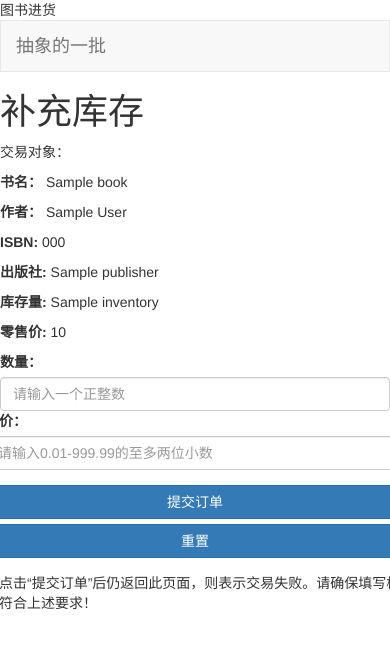
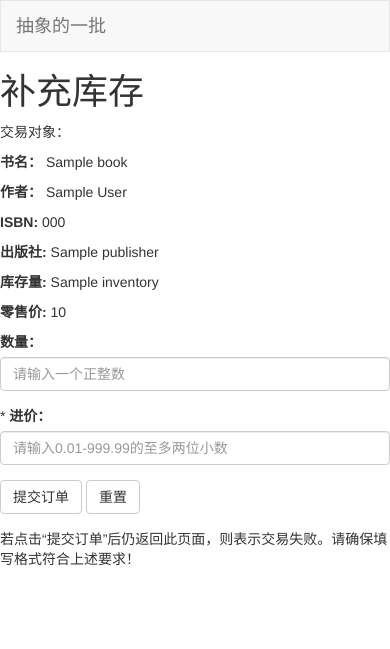
Before and after one commit to jqdai/bookstore_management_system, a Django app: template bookstore/templates/bookstore/add_book.html in a window 390 px wide; the page is wider, and only the part inside the window is pictured. Shown: the top 649 px of that part. Run offline with Django 3.2, Linux system fonts and the light colour scheme; the template is opened without the code that fills it: most values are stand-ins (such as "Sample title", 1, 10 or a date in 2020).

Commit message:
Update add_book.html

```diff
--- a/bookstore/templates/bookstore/add_book.html
+++ b/bookstore/templates/bookstore/add_book.html
@@ -1,5 +1,4 @@
 {% extends "base.html" %}
-{% block title %}图书进货{% endblock %}
 
 {% block content %}
 
@@ -8,7 +7,7 @@
         <h2>交易成功</h2>
     </div>
 {% endif %}
-    <form method="POST" role="form" class="form-horizontal">
+<form method="POST" role="form" class="form-inline">
     {% csrf_token %}
     <h1>补充库存</h1>
     <p>交易对象：</p>
@@ -20,23 +19,18 @@
     <p><strong>零售价:</strong> {{ book.price }}</p>
 
     <div class="form-group">
-            <label for="id_amount" class="col-md-3 control-label">数量：</label>
-            <div class="col-md-9">
+      <label for="id_amount">数量：</label>
       <input type="text" class="form-control" id="id_amount" required name="amount" placeholder="请输入一个正整数">
     </div>
 
-        <div class="form-group">
-            <label for="id_cost" class="col-md-3 control-label">进价：</label>
-            <div class="col-md-9">
+    <div class="form-group">*
+      <label for="id_cost">进价：</label>
       <input type="text" class="form-control" id="id_cost" required name="cost" placeholder="请输入0.01-999.99的至多两位小数">
-            </div>
     </div>
 
     <div class="form-group">
-            <div class="col-md-4 col-md-offset-4">
-                <button class="btn btn btn-primary btn-block" type="submit">提交订单</button>
-                <button class="btn btn btn-primary btn-block" type="reset">重置</button>
-            </div>
+      <button class="btn btn-default" type="submit">提交订单</button>
+      <button class="btn btn-default" type="reset">重置</button>
     </div>
 </form>
 <p>若点击“提交订单”后仍返回此页面，则表示交易失败。请确保填写格式符合上述要求！</p>
```
Lines whose indentation alone changed are shown as unchanged.
